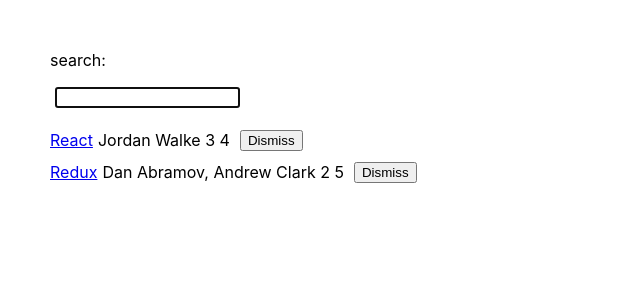
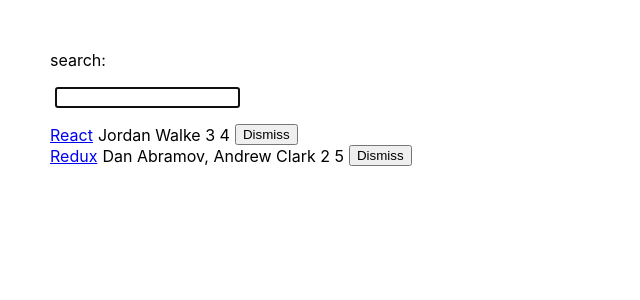
Before and after one commit to tomerrajuan/road-to-react_hacker-stories, a React (Create React App) app: page / in a window 1280 px wide. Shown: the top 300 px of the page, without its empty margins (0-640 px from the left). Built offline with nearby package versions, Linux system fonts and the light colour scheme.

Commit message:
[inline-handler] add Button component

```diff
--- /dev/null
+++ b/src/components/Button.js
@@ -0,0 +1,9 @@
+import React from 'react'
+
+export default function Button({arg, label, handleClick}) {
+  return (
+   <button onClick={() => handleClick(arg)}>
+     {label}
+   </button>
+  )
+}
--- a/src/components/Item.js
+++ b/src/components/Item.js
@@ -1,4 +1,5 @@
 import React from 'react';
+import Button from './Button';
 
 const Item = ({ item, onRemoveItem }) => {
   return (
@@ -7,11 +8,7 @@
         <a href={item.url}>{item.title}</a>
         <span>{item.author} {item.num_comments} {item.points}</span>
       </div>
-      <span>
-        <button type="button" onClick={() => onRemoveItem(item)}>
-          Dismiss
-        </button>
-      </span>
+      <Button arg={item} label="Dismiss" handleClick={onRemoveItem} />
     </li>
   );
 };
```
